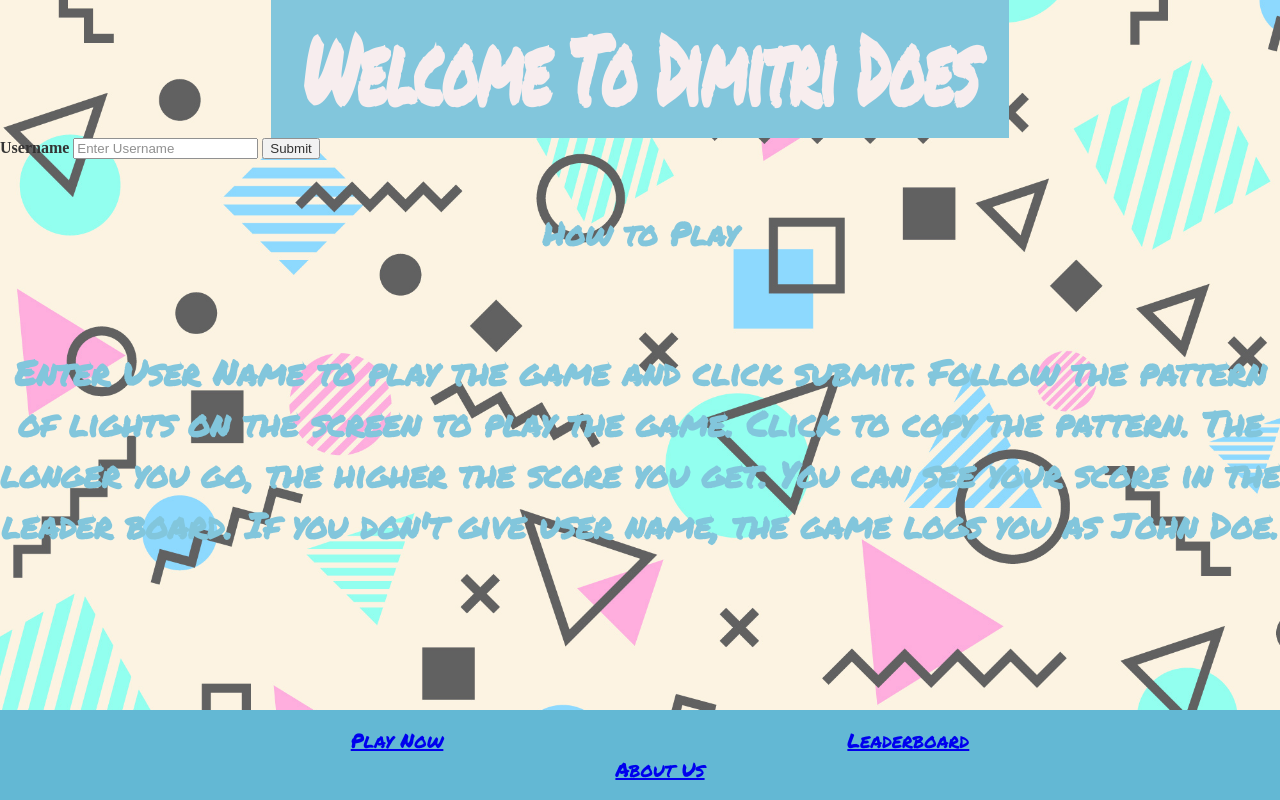
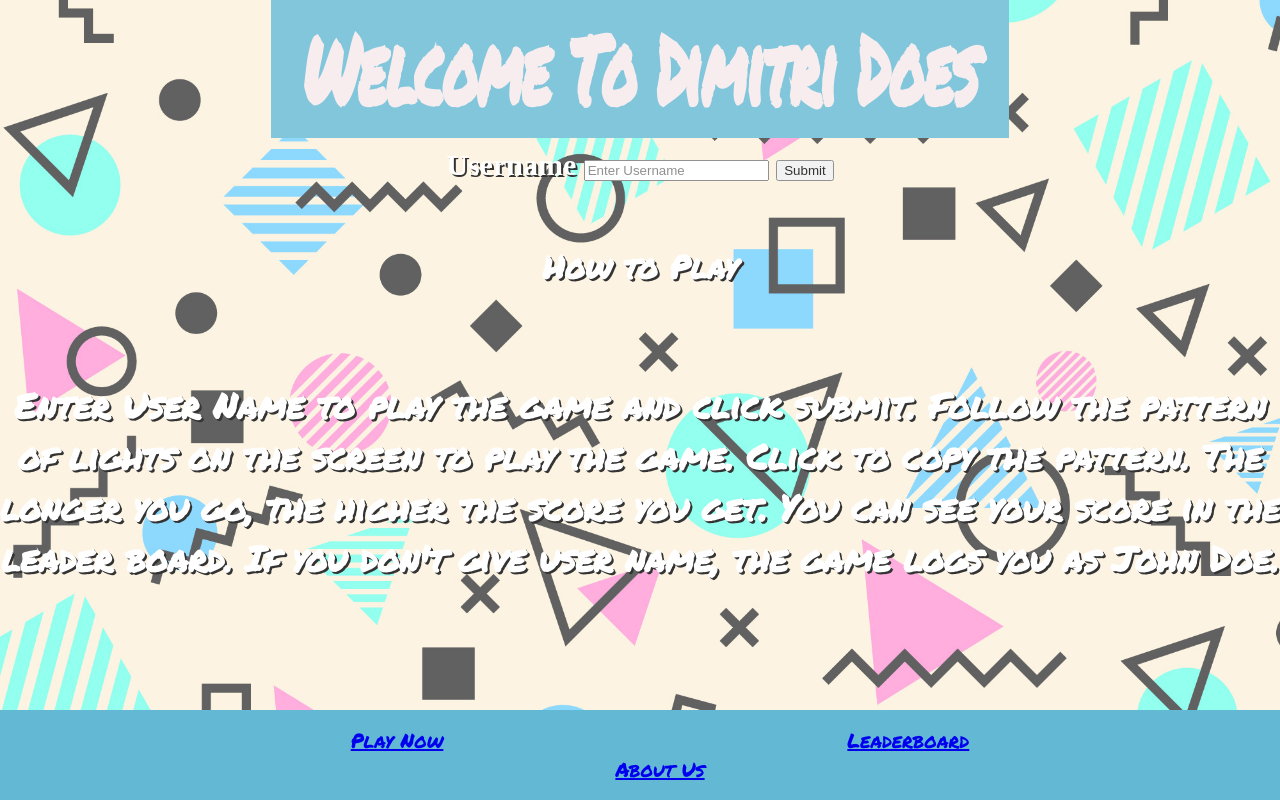
Before and after one commit to bigger-is-better/Dimitri-Does, a plain HTML site: page index.html in a window 1280 px wide. Drawn offline with Linux system fonts and the light colour scheme.

Commit message:
CSS font and shadow changes

```diff
--- a/css/scores.css
+++ b/css/scores.css
@@ -7,6 +7,7 @@ body{
 table{
 
   margin:auto;
+  background-color: white;
 }
 
 li {
@@ -30,3 +31,12 @@ footer {
   margin-left: 6.25em;
   margin-right: 6.25em;
 }
+
+td {
+  color: black;
+}
+
+h1 {
+  color: white;
+  text-shadow: 2px 2px black;
+}
--- a/css/style.css
+++ b/css/style.css
@@ -50,7 +50,9 @@ h1 {
     text-align: center;
     font-family: 'Permanent Marker', cursive;
     padding: 30px;
-    color: rgb(99, 184, 212);
+    color: white;
+    text-shadow: 2px 2px black;
+
 }
 
 p {
@@ -60,6 +62,8 @@ p {
     font-family: "Permanent Marker", cursive;
     font-size: 35px;
     font-weight: bold;
+    color: white;
+    text-shadow: 2px 2px black;
 }
 
 
@@ -119,3 +123,11 @@ li {
 body{
     margin: 0;
 }
+
+#username {
+  text-align: center;
+  padding: 10px;
+  font-size: 30px;
+  color: white;
+  text-shadow: 2px 2px black;
+}
```
